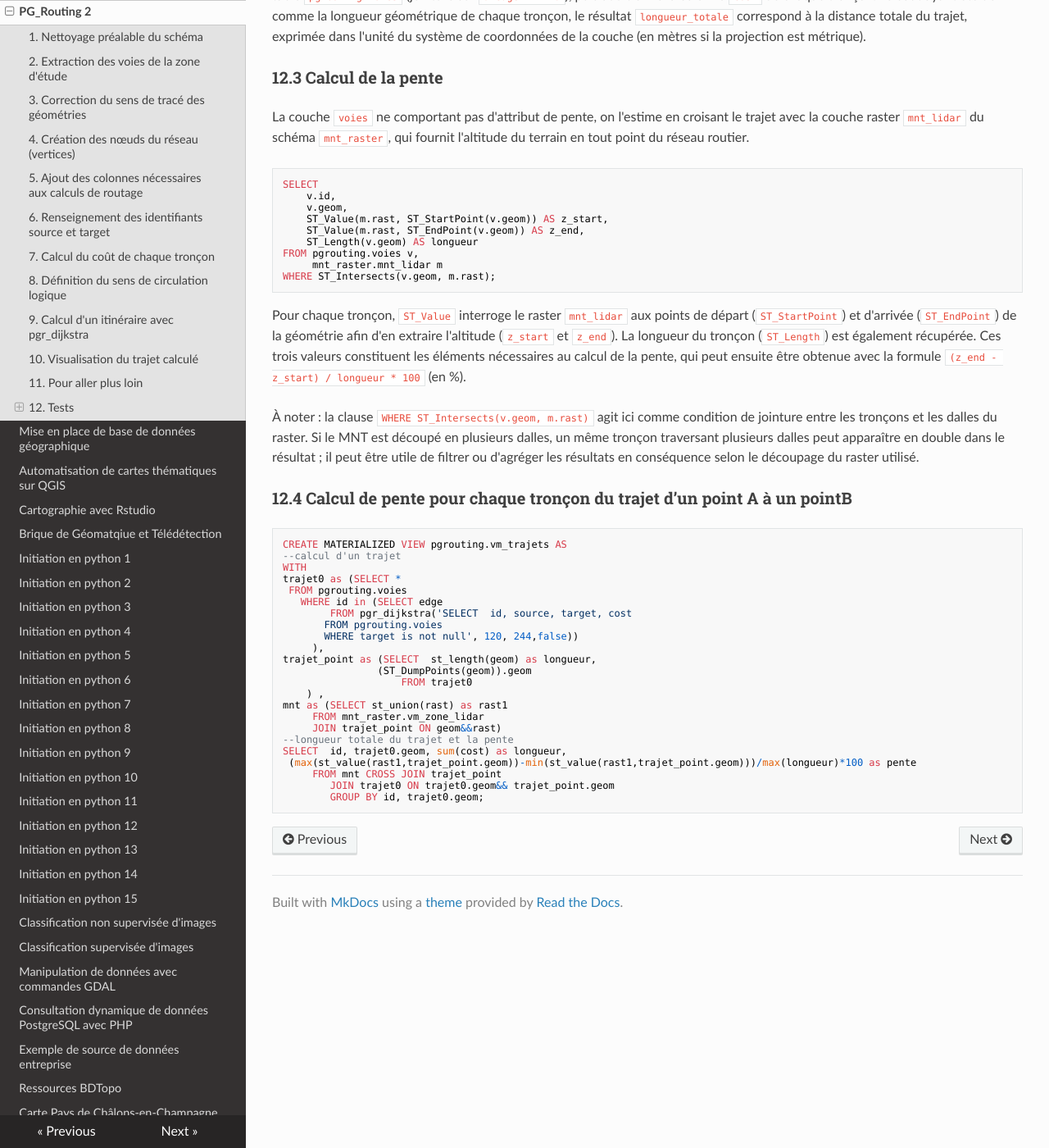
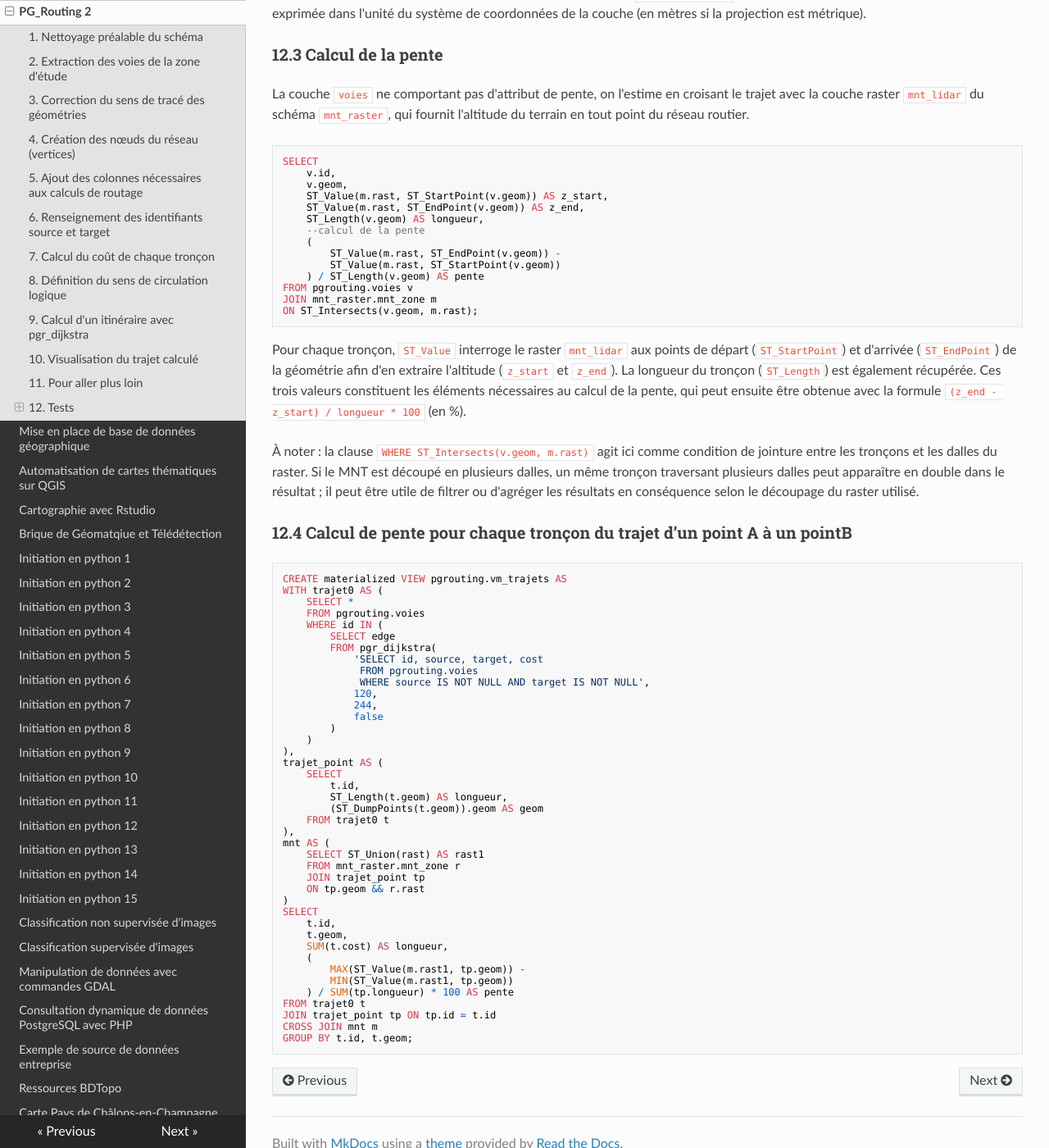
Before and after one commit to abdou123-guene/Site_de_documentation_geomatique, an MkDocs documentation site: the page built from docs/pgrouting1.md, in a window 1280 px wide and 1400 px high, scrolled down 5947 px. Shown: the whole window at 82% size. Built offline with MkDocs 1.6.1, drawn with Linux system fonts in a browser that asks for light colours; nearby versions of some CDN libraries; some of the changed text lies outside the part shown.

Commit message:
Refactor SQL queries for route length and slope calculation
Updated SQL queries to calculate total length and slope for routes using pgrouting. Improved materialized view creation for better data handling.

````diff
--- a/docs/pgrouting1.md
+++ b/docs/pgrouting1.md
@@ -220,17 +220,15 @@
 ### 12.2 Longueur totale du trajet
 
 ```sql
-SELECT SUM(v.cost) AS longueur_totale
-FROM pgr_dijkstra(
-    'SELECT id, source, target, cost
-     FROM pgrouting.voies
-     WHERE source IS NOT NULL AND target IS NOT NULL',
-    24,
-    43,
-    false
-) AS d
-JOIN pgrouting.voies v
-ON d.edge = v.id;
+SELECT
+    v.id,
+    v.geom,
+    ST_Value(m.rast, ST_StartPoint(v.geom)) AS z_start,
+    ST_Value(m.rast, ST_EndPoint(v.geom)) AS z_end,
+    ST_Length(v.geom) AS longueur
+FROM pgrouting.voies v,
+     mnt_raster.mnt_zone m
+WHERE ST_Intersects(v.geom, m.rast);
 ```
 
 Cette requête permet de quantifier l'itinéraire calculé : elle récupère la liste des arêtes parcourues via `pgr_dijkstra`, les relie à la table `pgrouting.voies` (jointure sur `d.edge = v.id`), puis additionne la colonne `cost` de chaque tronçon. Le coût ayant été défini comme la longueur géométrique de chaque tronçon, le résultat `longueur_totale` correspond à la distance totale du trajet, exprimée dans l'unité du système de coordonnées de la couche (en mètres si la projection est métrique).
@@ -245,10 +243,15 @@
     v.geom,
     ST_Value(m.rast, ST_StartPoint(v.geom)) AS z_start,
     ST_Value(m.rast, ST_EndPoint(v.geom)) AS z_end,
-    ST_Length(v.geom) AS longueur
-FROM pgrouting.voies v,
-     mnt_raster.mnt_lidar m
-WHERE ST_Intersects(v.geom, m.rast);
+    ST_Length(v.geom) AS longueur,
+    --calcul de la pente
+    (
+        ST_Value(m.rast, ST_EndPoint(v.geom)) -
+        ST_Value(m.rast, ST_StartPoint(v.geom))
+    ) / ST_Length(v.geom) AS pente
+FROM pgrouting.voies v
+JOIN mnt_raster.mnt_zone m
+ON ST_Intersects(v.geom, m.rast);
 ```
 
 Pour chaque tronçon, `ST_Value` interroge le raster `mnt_lidar` aux points de départ (`ST_StartPoint`) et d'arrivée (`ST_EndPoint`) de la géométrie afin d'en extraire l'altitude (`z_start` et `z_end`). La longueur du tronçon (`ST_Length`) est également récupérée. Ces trois valeurs constituent les éléments nécessaires au calcul de la pente, qui peut ensuite être obtenue avec la formule `(z_end - z_start) / longueur * 100` (en %).
@@ -258,27 +261,45 @@
 ### 12.4 Calcul de pente pour chaque tronçon du trajet d’un point A à un pointB
 
 ```sql
-CREATE MATERIALIZED VIEW pgrouting.vm_trajets AS
---calcul d'un trajet
-WITH
-trajet0 as (SELECT *
- FROM pgrouting.voies
-   WHERE id in (SELECT edge
-		FROM pgr_dijkstra('SELECT  id, source, target, cost
-       FROM pgrouting.voies
-	   WHERE target is not null', 120, 244,false))
-	 ),
-trajet_point as (SELECT  st_length(geom) as longueur,
-				(ST_DumpPoints(geom)).geom
-  					FROM trajet0
-	) ,
-mnt as (SELECT st_union(rast) as rast1
-	 FROM mnt_raster.vm_zone_lidar
-	 JOIN trajet_point ON geom&&rast)
---longueur totale du trajet et la pente
-SELECT  id, trajet0.geom, sum(cost) as longueur,
- (max(st_value(rast1,trajet_point.geom))-min(st_value(rast1,trajet_point.geom)))/max(longueur)*100 as pente
-	 FROM mnt CROSS JOIN trajet_point
-	    JOIN trajet0 ON trajet0.geom&& trajet_point.geom
-		GROUP BY id, trajet0.geom;
+CREATE materialized VIEW pgrouting.vm_trajets AS
+WITH trajet0 AS (
+    SELECT *
+    FROM pgrouting.voies
+    WHERE id IN (
+        SELECT edge
+        FROM pgr_dijkstra(
+            'SELECT id, source, target, cost
+             FROM pgrouting.voies
+             WHERE source IS NOT NULL AND target IS NOT NULL',
+            120,
+            244,
+            false
+        )
+    )
+),
+trajet_point AS (
+    SELECT
+        t.id,
+        ST_Length(t.geom) AS longueur,
+        (ST_DumpPoints(t.geom)).geom AS geom
+    FROM trajet0 t
+),
+mnt AS (
+    SELECT ST_Union(rast) AS rast1
+    FROM mnt_raster.mnt_zone r
+    JOIN trajet_point tp
+    ON tp.geom && r.rast
+)
+SELECT
+    t.id,
+    t.geom,
+    SUM(t.cost) AS longueur,
+    (
+        MAX(ST_Value(m.rast1, tp.geom)) -
+        MIN(ST_Value(m.rast1, tp.geom))
+    ) / SUM(tp.longueur) * 100 AS pente
+FROM trajet0 t
+JOIN trajet_point tp ON tp.id = t.id
+CROSS JOIN mnt m
+GROUP BY t.id, t.geom;
 ```
````
